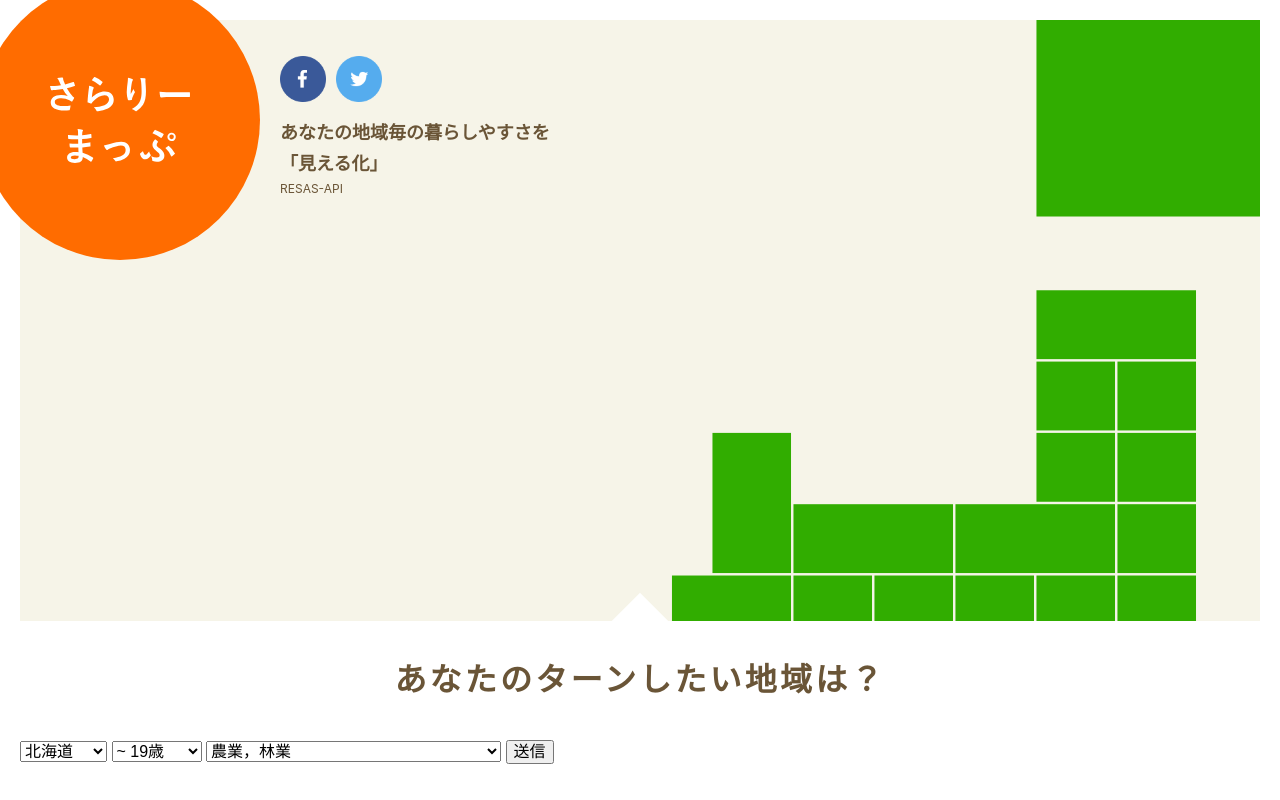
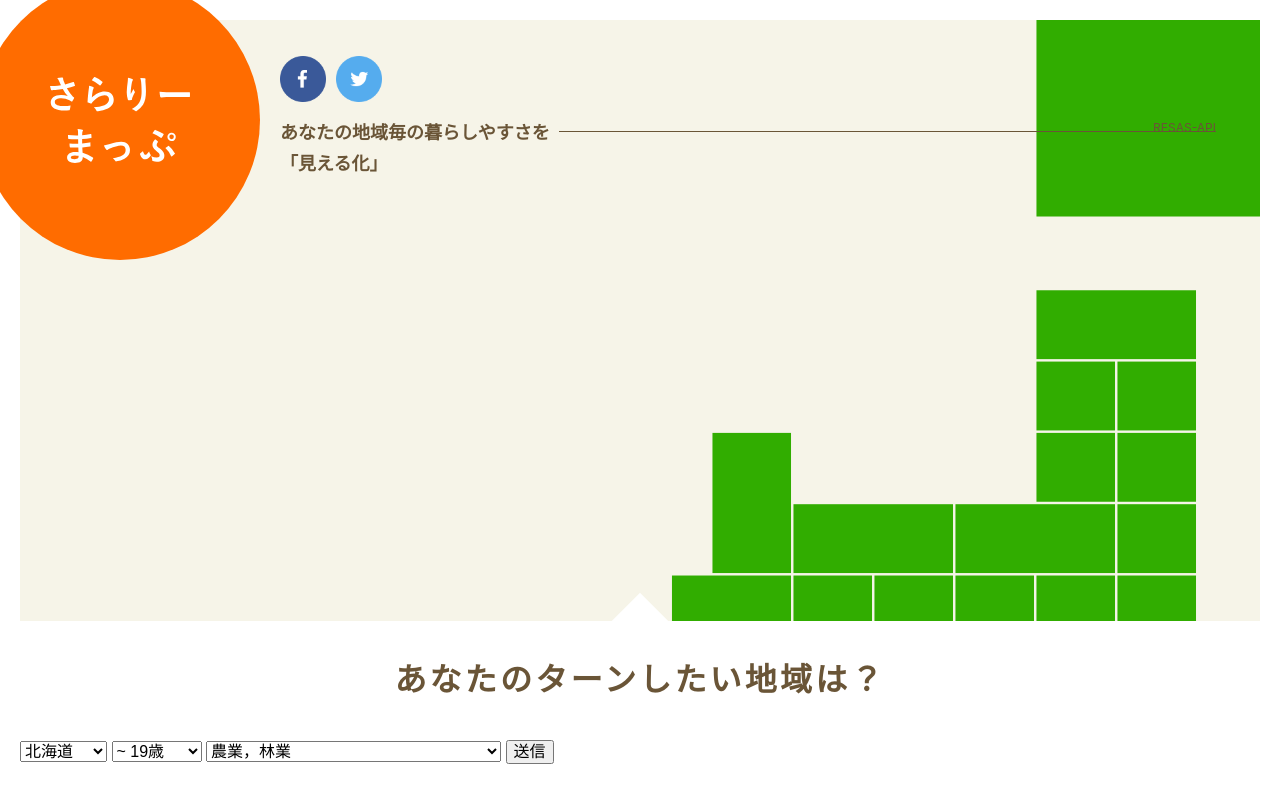
Before and after one commit to shimizu/hackathon, a website: page content/2016ResasAPI/index.html in a window 1280 px wide. Drawn offline with nearby package versions, Linux system fonts and the light colour scheme.

Commit message:
header style fix

```diff
--- a/content/2016ResasAPI/index.html
+++ b/content/2016ResasAPI/index.html
@@ -16,8 +16,10 @@
             <li class="sns__child"><img src="img/icon_fb.png"></li>
             <li class="sns__child"><img src="img/icon_tw.png"></li>
         </ul>
-        <p class="text text--read">あなたの地域毎の暮らしやすさを<br>「見える化」</p>
-        <p class="text text--api">RESAS-API</p>
+        <p class="text text--read">
+            <span class="text__body">あなたの地域毎の暮らしやすさを<br>「見える化」</span>
+            <span class="text__api">RESAS-API</span>
+        </p>
     </div>
 </header>
 
--- a/sass/style.scss
+++ b/sass/style.scss
@@ -143,10 +143,28 @@ ul {
 
     &--read {
         font-size: 18px;
-        @include font-family-japan(bold, true);
-    }
-    &--api {
-        font-size: 12px;
+        position: relative;
+
+        .text__body {
+            background: $color_background;
+            padding-right: 0.5em;
+            display: inline-block;
+            @include font-family-japan(bold, true);
+        }
+        .text__api {
+            font-size: 12px;
+            text-align: right;
+            @include abs-position(0,0,auto,0);
+
+        }
+
+        &:before {
+            @include pseudo-element(100%, 1px);
+            background: $color_text;
+            @include abs-position(0,0,auto,0);
+            margin-top: 0.7em;
+            z-index: -1;
+        }
     }
 }
 
```
Also changed, not shown: content/2016ResasAPI/css/style.css.
